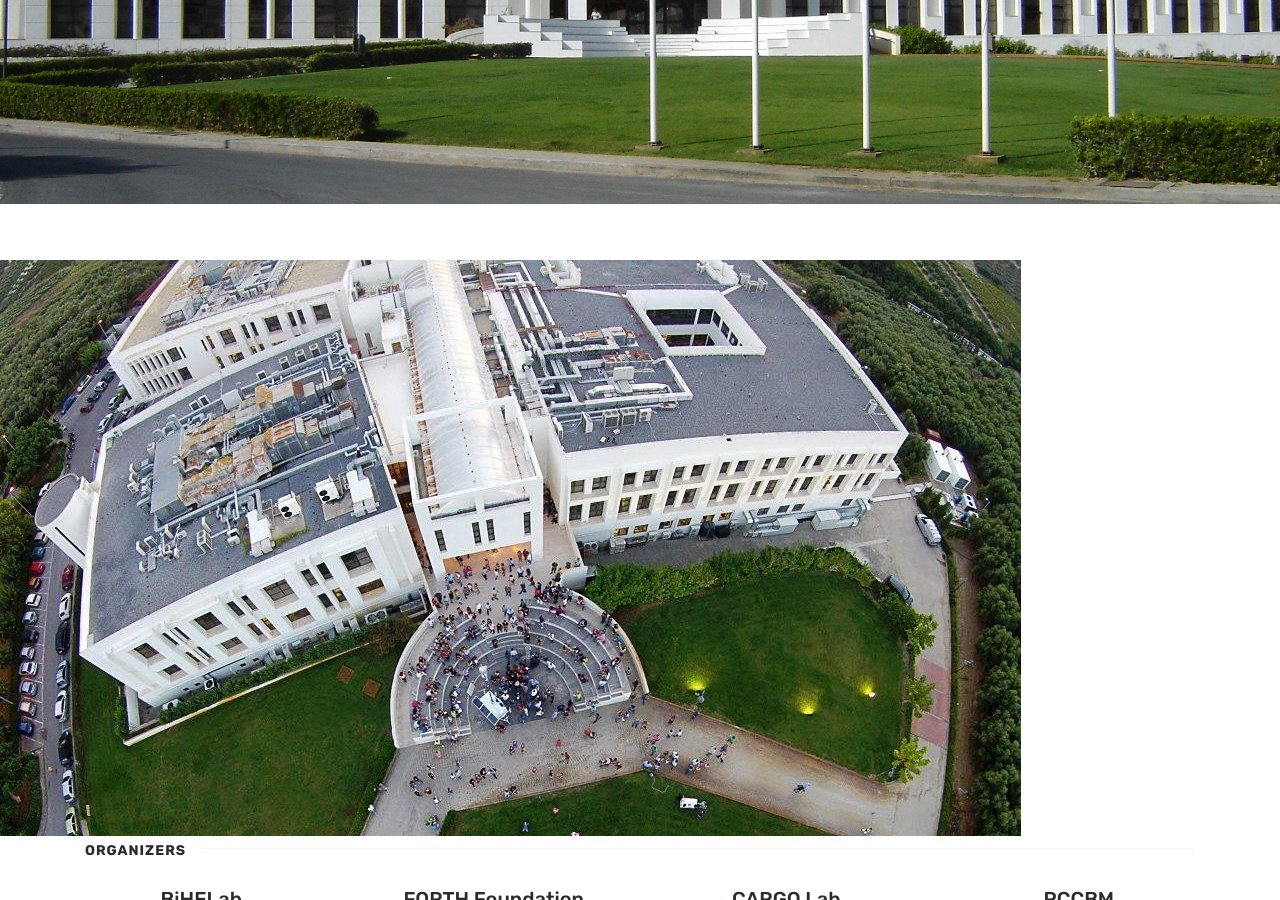
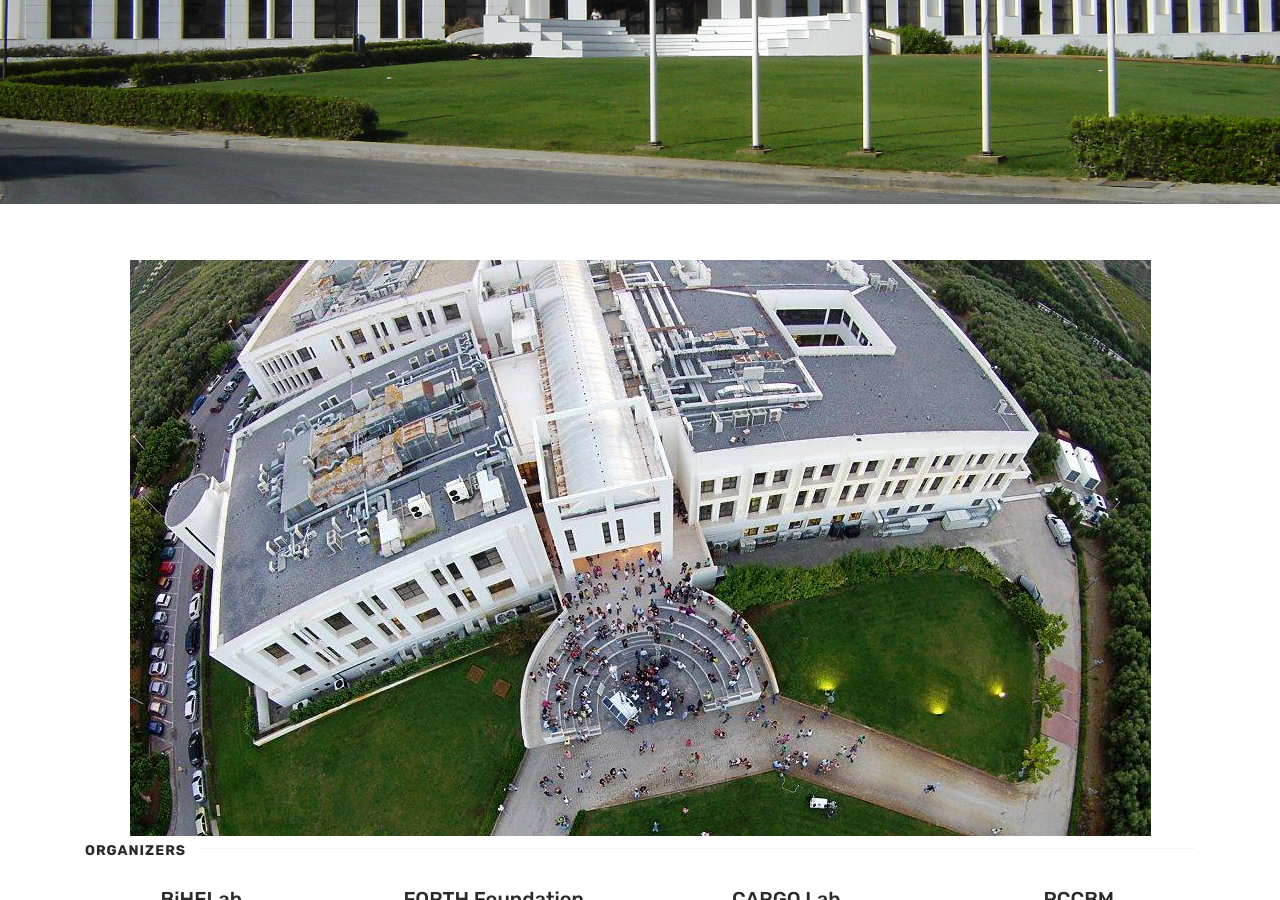
Before and after one commit to Covide-1797/genedis, a Jekyll site: the page built from index.html, in a window 1280 px wide and 900 px high, scrolled down 444 px. Built offline with Jekyll 4.4.1, drawn with Linux system fonts in a browser that asks for light colours; the list of posts is cut into pages by our own code.

Commit message:
Update index.html

```diff
--- a/index.html
+++ b/index.html
@@ -13,8 +13,8 @@
 <section class="intro full-width">
 
 </section>
-<div class="row">
-    <div class="col-sm-12">
+<div class="row text-center">
+    <div class="col-12">
         <img src="assets/images/head.jpg" class="img-fluid text-center" alt="Responsive image">
     </div>
 </div>
```
